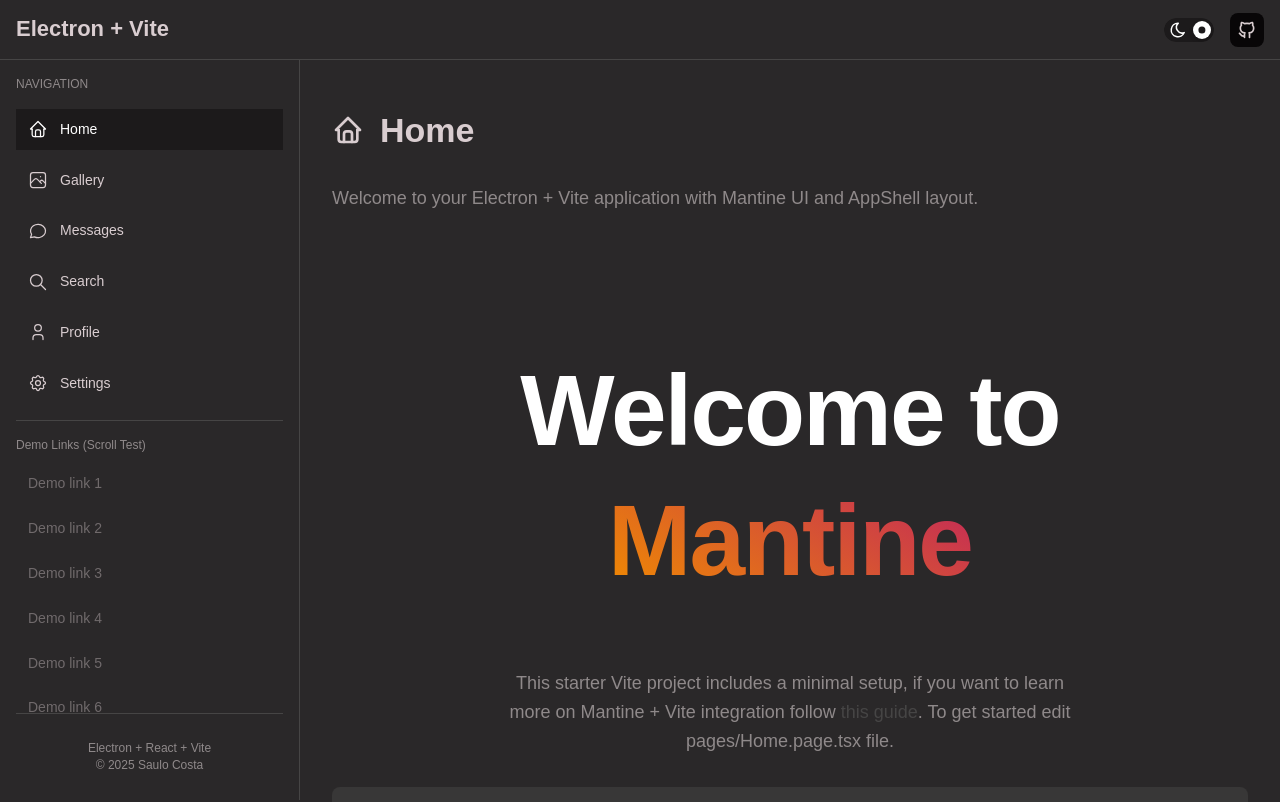
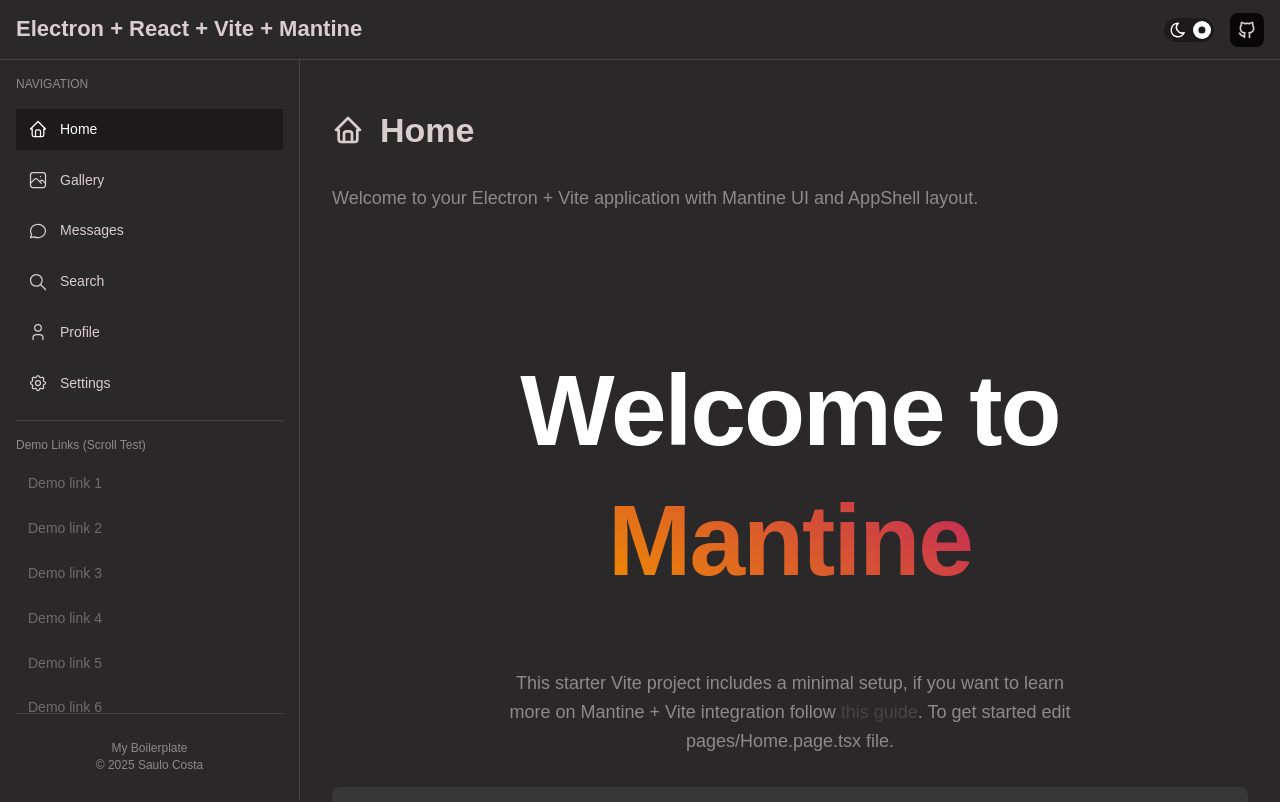
Before and after one commit to saulotarsobc/sc-electron-boilerplate, a React (Vite) app: page /#/ in a window 1280 px wide. Shown: the top 802 px of the page. Built offline with nearby package versions, Linux system fonts and the light colour scheme.

Commit message:
fix: update footer text and year in AppLayout component
Changed footer text to "My Boilerplate" and updated the copyright year
to reflect the current year dynamically. Updated title to include
"React" and "Mantine" for clarity on technology stack.

```diff
--- a/src/components/Layout/AppLayout.tsx
+++ b/src/components/Layout/AppLayout.tsx
@@ -42,6 +42,7 @@
   const [opened, { toggle }] = useDisclosure();
   const navigate = useNavigate();
   const location = useLocation();
+  const curretYear = new Date().getFullYear();
 
   return (
     <AppShell
@@ -59,7 +60,7 @@
               hiddenFrom="sm"
               size="sm"
             />
-            <Title order={3}>Electron + Vite</Title>
+            <Title order={3}>Electron + React + Vite + Mantine</Title>
           </Group>
 
           <Group>
@@ -127,10 +128,10 @@
           <Divider mb="md" />
           <Box p="xs" style={{ textAlign: "center" }}>
             <Text size="xs" c="dimmed">
-              Electron + React + Vite
+              My Boilerplate
             </Text>
             <Text size="xs" c="dimmed">
-              © 2025 Saulo Costa
+              © {curretYear} Saulo Costa
             </Text>
           </Box>
         </AppShell.Section>
```
